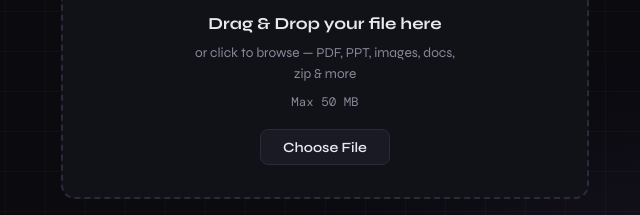
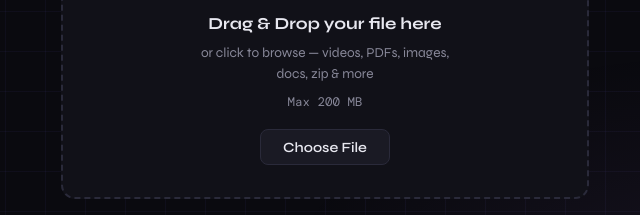
Before and after one commit to PULKIT-OP/ANYWHERE, a website: page public/index.html in a window 1280 px wide. Shown: the part 309-524 px from the top of the page, 315-955 px from the left. Drawn offline with nearby package versions, Linux system fonts and the light colour scheme.

Commit message:
video uploads added and file size increased to 200mb

```diff
--- a/public/index.html
+++ b/public/index.html
@@ -50,8 +50,8 @@
             </svg>
           </div>
           <p class="drop-title">Drag & Drop your file here</p>
-          <p class="drop-sub">or click to browse — PDF, PPT, images, docs, zip &amp; more</p>
-          <p class="drop-limit">Max 50 MB</p>
+          <p class="drop-sub">or click to browse — videos, PDFs, images, docs, zip &amp; more</p>
+          <p class="drop-limit">Max 200 MB</p>
           <span class="btn-browse" id="browseBtn">Choose File</span>
           <input type="file" id="fileInput" hidden />
         </div>
--- a/server.js
+++ b/server.js
@@ -44,7 +44,7 @@ const File = mongoose.model("File", fileSchema);
 // ── Multer — memory storage (no local disk writes) ──────────────────────────
 const upload = multer({
   storage: multer.memoryStorage(),
-  limits: { fileSize: 10 * 1024 * 1024 }, // 10 MB (Cloudinary free plan)
+  limits: { fileSize: 200 * 1024 * 1024 }, // 200 MB
 });
 
 // ── Helpers ─────────────────────────────────────────────────────────────────
```
